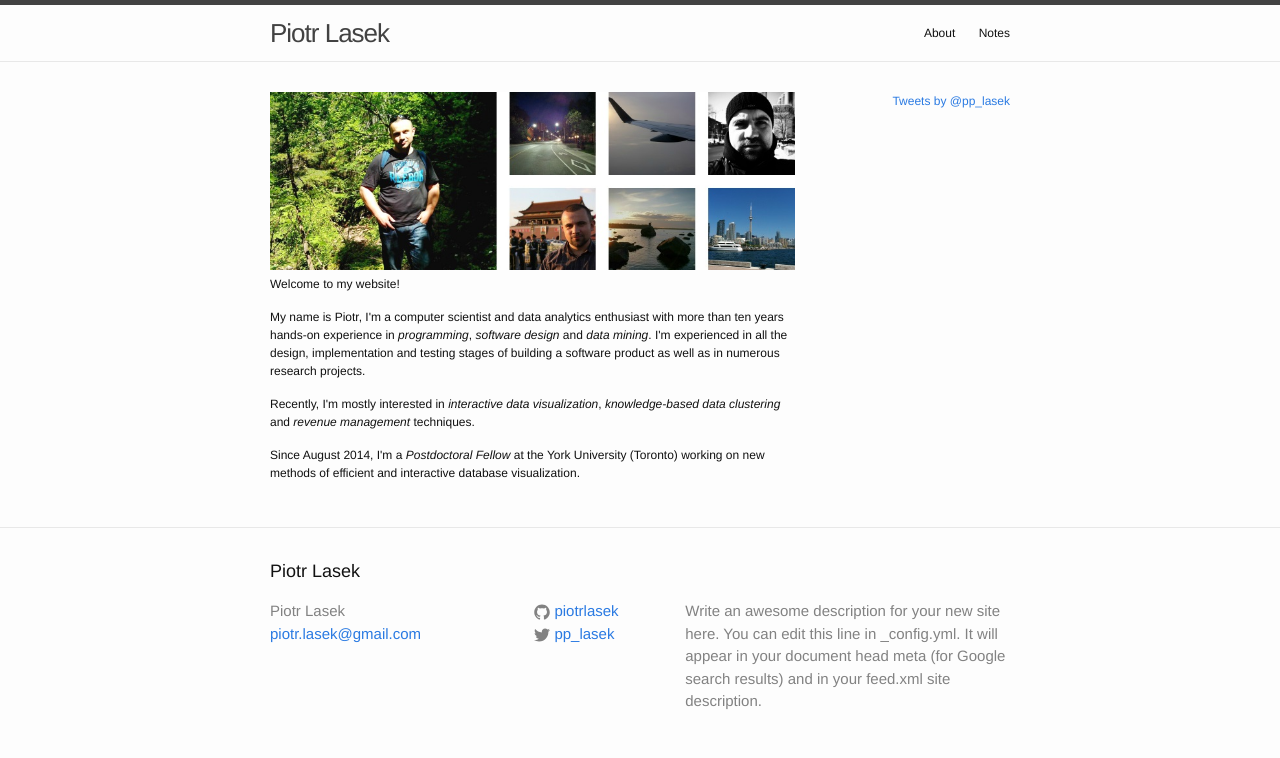
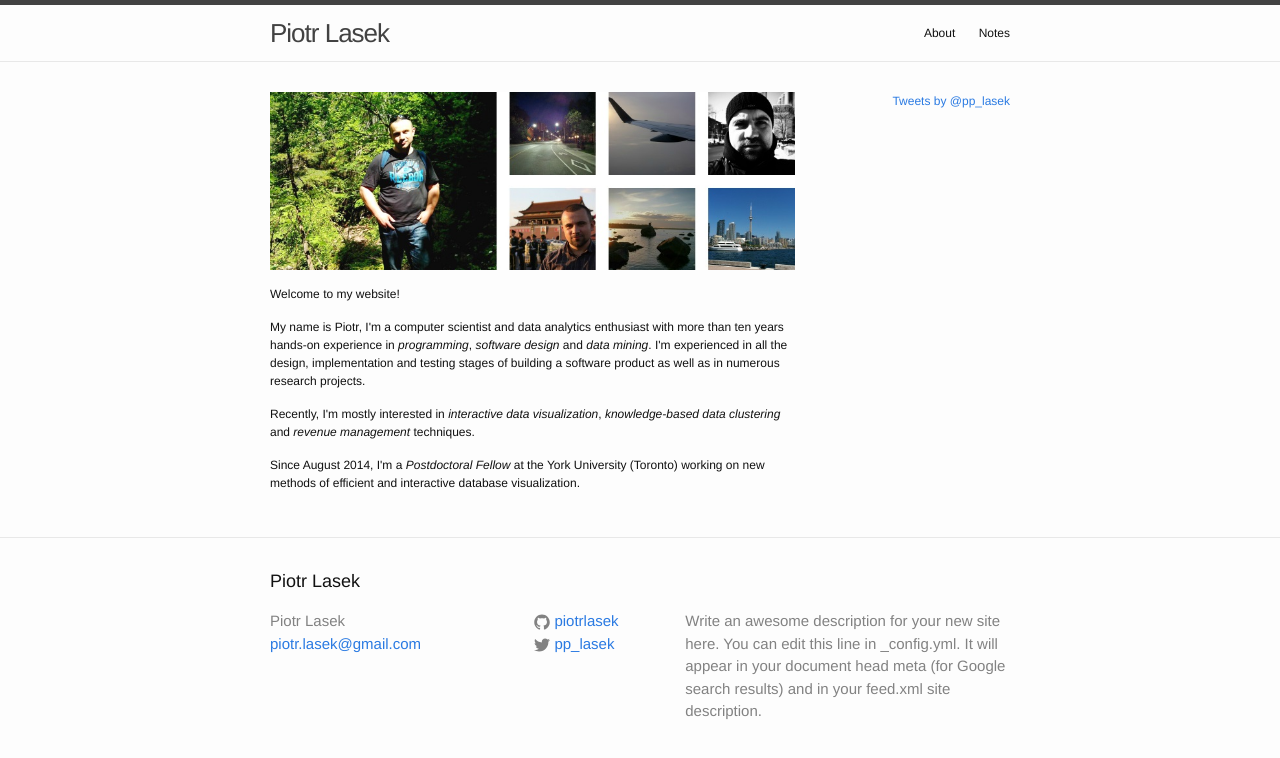
Before and after one commit to piotrlasek/piotrlasek.github.io, a Jekyll site: the page built from index.html, in a window 1280 px wide. Shown: the top 758 px of the page. Built offline with Jekyll 4.4.1, drawn with Linux system fonts in a browser that asks for light colours; the list of posts is cut into pages by our own code; comment, search, counter and statistics services are not loaded.

Commit message:
some changes

```diff
--- a/index.html
+++ b/index.html
@@ -3,7 +3,7 @@ layout: home
 ---
 <div class="home">
 <div class="home_left" style="float: left; width: 525px">
-<img src="images/home.jpg" style="margin-bottom: 5px;"/>
+<img src="images/home.jpg" style="margin-bottom: 15px;"/>
 <p>
 Welcome to my website!
 </p>
```
